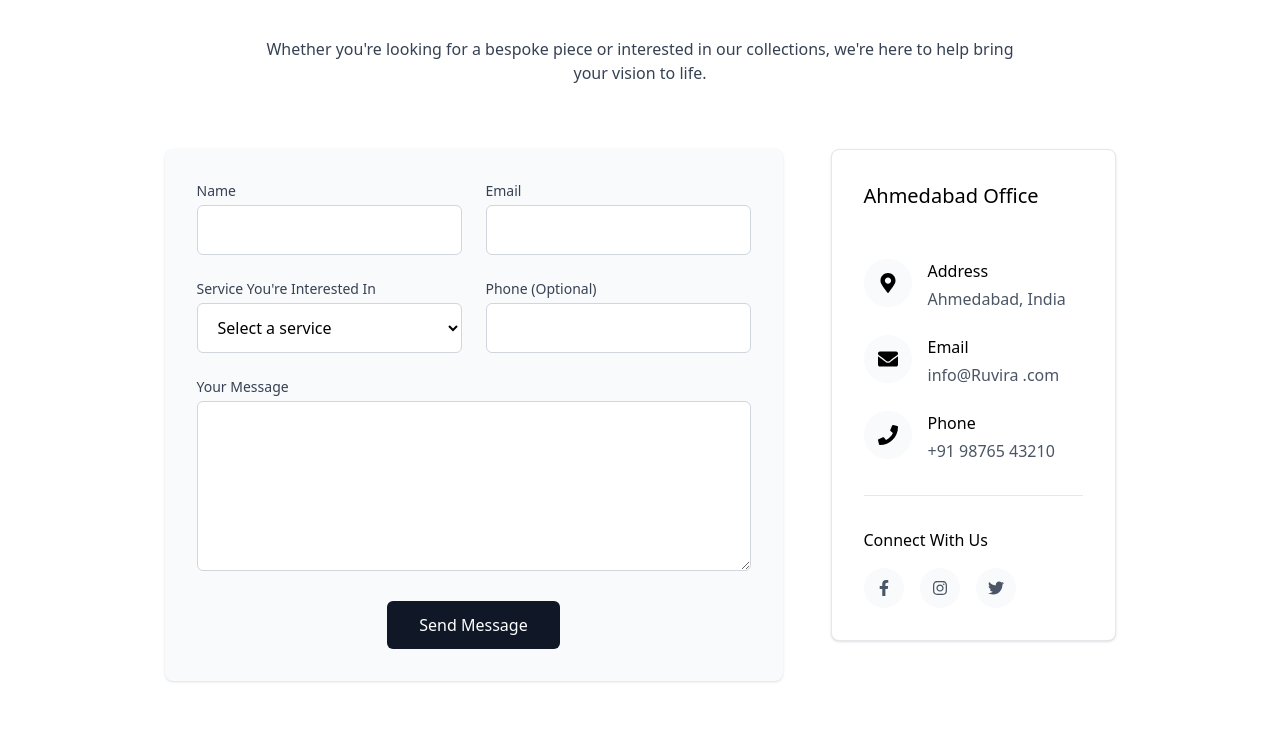
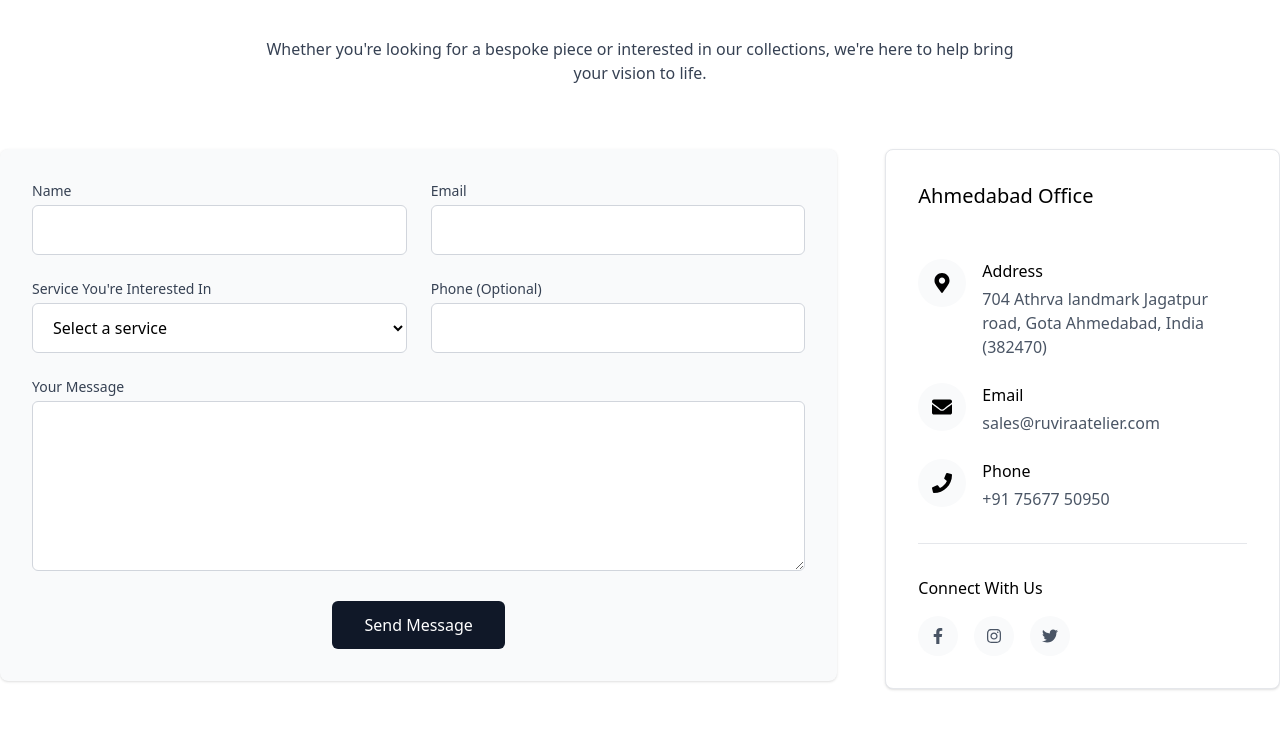
Before and after one commit to Vansh1379/Jewellery-Commerce, a React (Vite) app in the folder Frontend/: page /contact in a window 1280 px wide. Shown: the part 620-1349 px from the top of the page. Built offline with nearby package versions, Linux system fonts and the light colour scheme.

Commit message:
updated contact page

```diff
--- a/Frontend/src/pages/Contact.tsx
+++ b/Frontend/src/pages/Contact.tsx
@@ -291,7 +291,10 @@
                     </div>
                     <div>
                       <h4 className="font-medium mb-1">Address</h4>
-                      <p className="text-gray-600">Ahmedabad, India</p>
+                      <p className="text-gray-600">
+                        704 Athrva landmark Jagatpur road, Gota Ahmedabad, India
+                        (382470)
+                      </p>
                     </div>
                   </div>
 
@@ -306,7 +309,7 @@
                           href="mailto:info@navkardesigns.com"
                           className="hover:text-gold transition-colors"
                         >
-                          info@Ruvira .com
+                          sales@ruviraatelier.com
                         </a>
                       </p>
                     </div>
@@ -323,7 +326,7 @@
                           href="tel:+919876543210"
                           className="hover:text-gold transition-colors"
                         >
-                          +91 98765 43210
+                          +91 75677 50950
                         </a>
                       </p>
                     </div>
```
